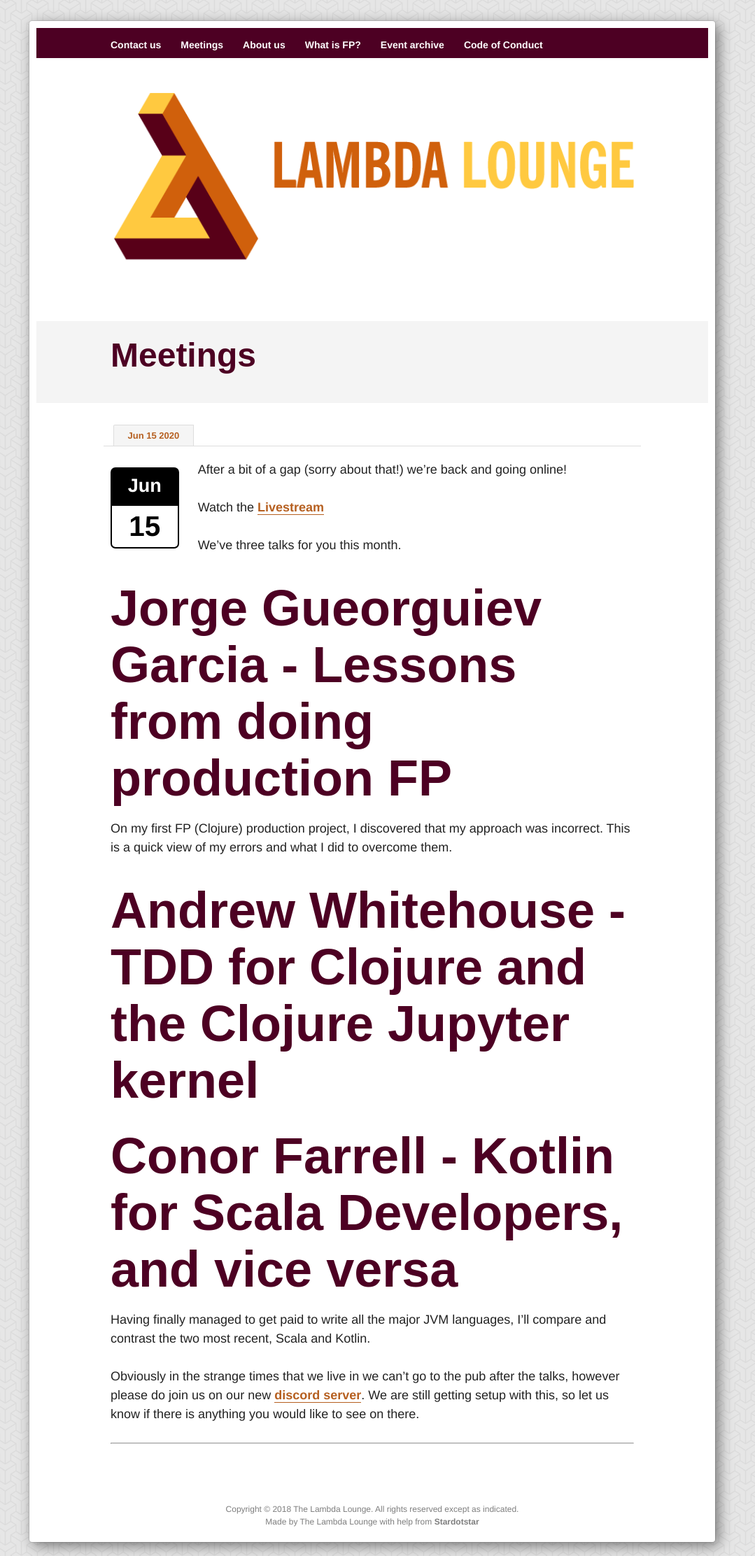
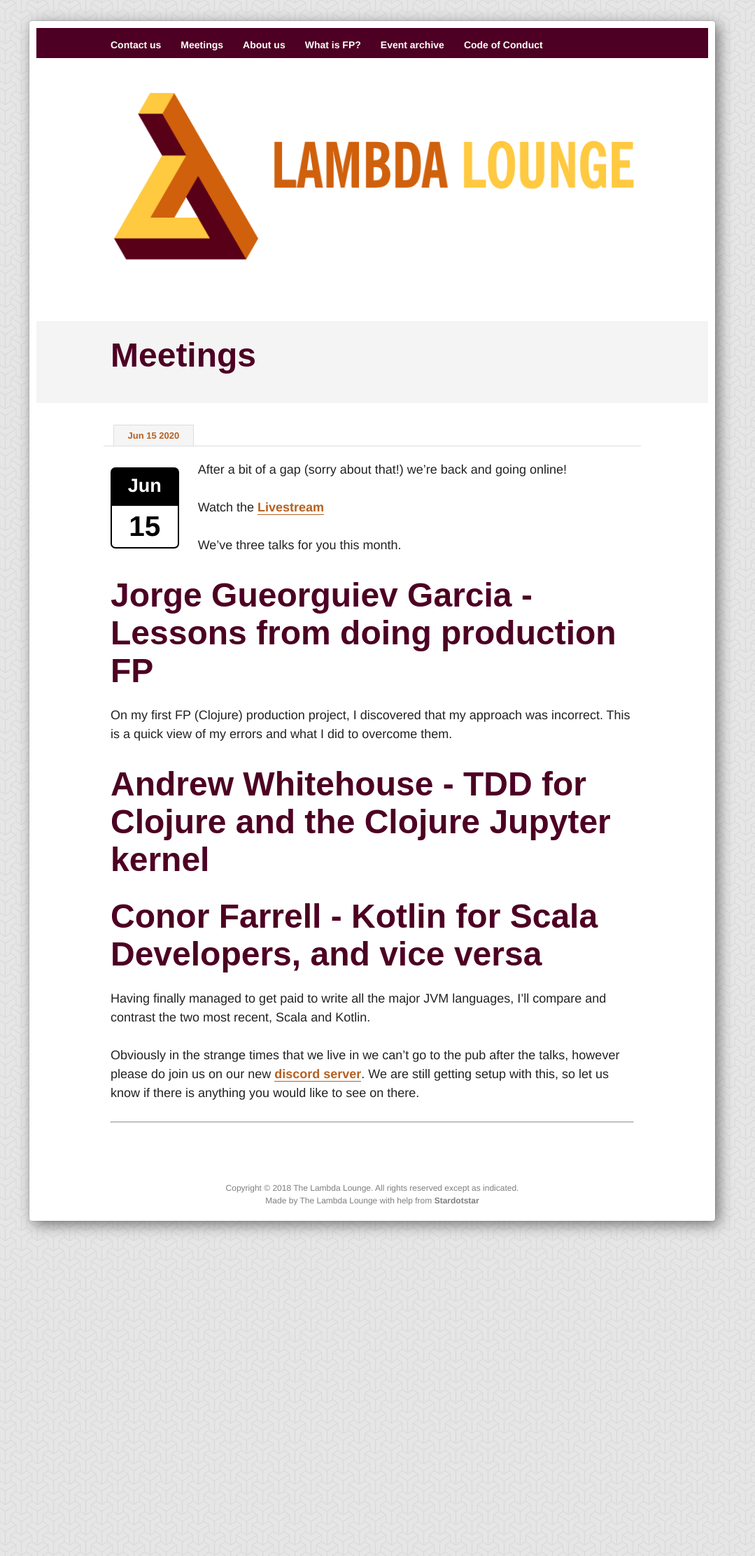
Before and after one commit to RickMoynihan/lambdalounge-website, a Jekyll site: the page built from _posts/2020-06-15-lightning-talks.md, in a window 1280 px wide. Shown: the whole page at 70% size, without its empty margins (108-1187 px from the left). Built offline with Jekyll 4.4.1, drawn with Linux system fonts in a browser that asks for light colours; some web fonts are replaced; after the commit the page ends 1765 px from its top, so only the background shows below that.

Commit message:
Fix heading

```diff
--- a/_posts/2020-06-15-lightning-talks.md
+++ b/_posts/2020-06-15-lightning-talks.md
@@ -8,13 +8,13 @@ Watch the [Livestream][Livestream]
 
 We've three talks for you this month.
 
-# **Jorge Gueorguiev Garcia** - Lessons from doing production FP
+## **Jorge Gueorguiev Garcia** - Lessons from doing production FP
 
 On my first FP (Clojure) production project, I discovered that my approach was incorrect. This is a quick view of my errors and what I did to overcome them.
 
-# **Andrew Whitehouse** - TDD for Clojure and the Clojure Jupyter kernel
+## **Andrew Whitehouse** - TDD for Clojure and the Clojure Jupyter kernel
 
-# **Conor Farrell** - Kotlin for Scala Developers, and vice versa
+## **Conor Farrell** - Kotlin for Scala Developers, and vice versa
 
 Having finally managed to get paid to write all the major JVM languages, I'll compare and contrast the two most recent, Scala and Kotlin.
 
```
